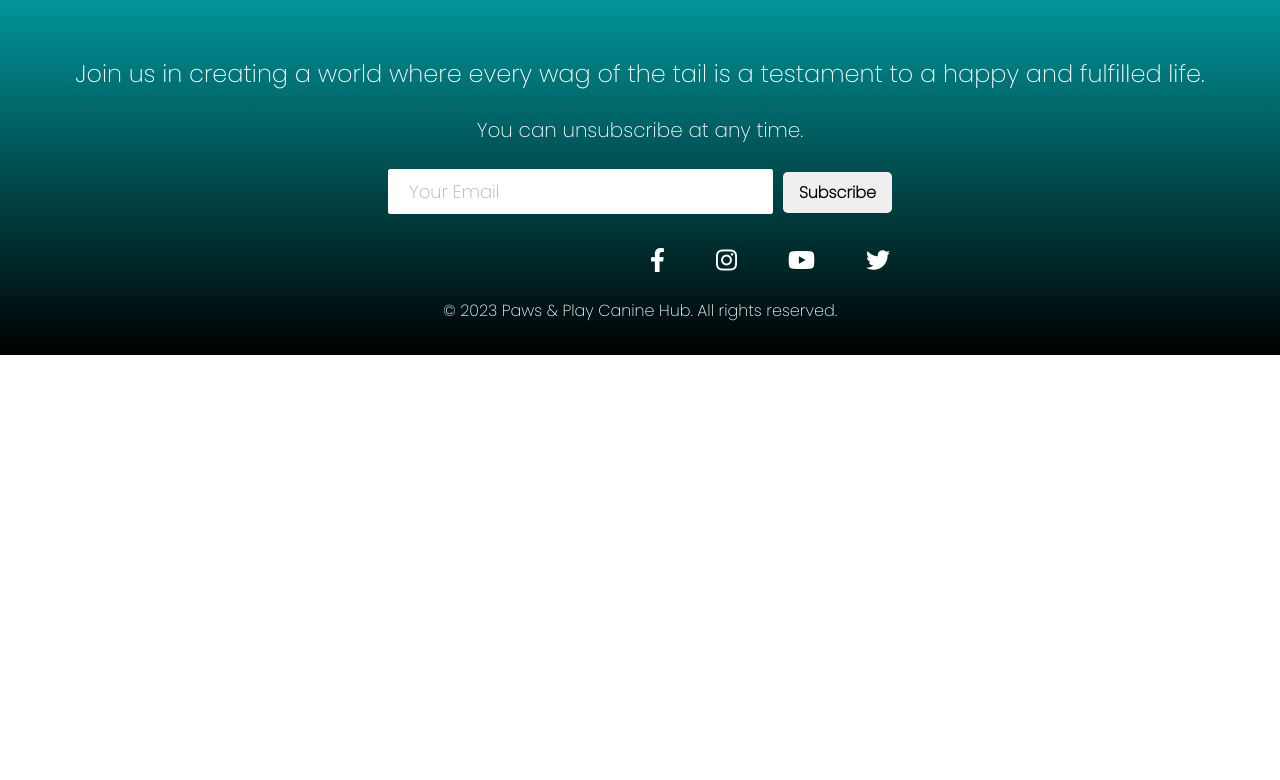
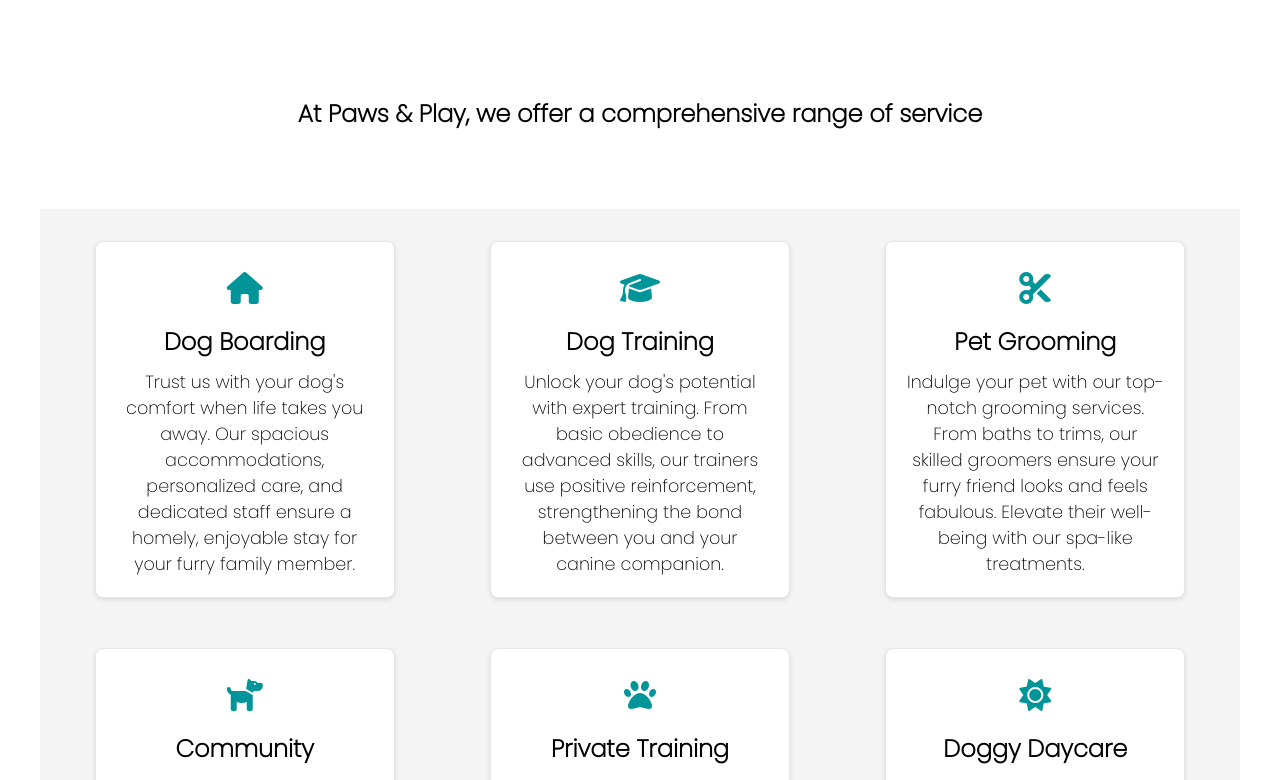
Before and after one commit to Merszi/ReactWebsite, a React (Create React App) app in the folder reactwebsite/: page /services in a window 1280 px wide. Shown: the part 560-1340 px from the top of the page. Before the commit the page ends 915 px from the top, so only its background shows below. Built offline with nearby package versions, Linux system fonts and the light colour scheme; the HTML template or start-up script is replaced by a standard one.

Commit message:
Services page

```diff
--- a/reactwebsite/src/components/AboutStyles.css
+++ b/reactwebsite/src/components/AboutStyles.css
@@ -5,6 +5,7 @@
 
 .about-container h1 {
     padding-bottom: 1rem;
+    font-size: 35px;
 }
 
 .about-container p {
--- /dev/null
+++ b/reactwebsite/src/components/OurService.css
@@ -0,0 +1,95 @@
+  .section {
+    max-width: 1200px;
+    margin: 2rem auto;
+    padding: 2rem;
+    background-color: #f4f4f4;
+    text-align: center;
+  }
+
+  .intro-section {
+    /*background-image: url('/dogpaw.jpg');*/
+    background-size: cover;
+    color: gray;
+    font-weight: 500;
+  }
+
+  h1 {
+    font-size: 3rem;
+    margin-bottom: 1rem;
+  }
+
+  p {
+    font-size: 1.1rem;
+  }
+
+  .effectText {
+    padding-bottom: 3rem;
+    margin-top: 100px;
+    font-weight: 900;
+    font-size: 1.5rem;
+    line-height: 1.2;
+    max-width: 800px;
+    margin-left: auto;
+    margin-right: auto;
+  }
+
+  @supports (-moz-appearance:none) {
+    .effectText {
+      font-size: 1.5rem !important;
+    }
+  }
+
+  .effectText h1,
+  .effectText p {
+    font-size: 1.5rem !important;
+  }
+/* Service Cards */
+.service-cards {
+    display: flex;
+    justify-content: space-around;
+    align-items: center;
+    gap: 50px;
+    flex-wrap: wrap;
+  }
+
+  .service-card {
+    background-color: #fff;
+    border: 1px solid #e5e5e5;
+    box-shadow: 0 2px 4px rgba(0, 0, 0, 0.1);
+    padding: 20px;
+    text-align: center;
+    border-radius: 8px;
+    max-width: 300px;
+  }
+
+  .service-card i {
+    font-size: 2rem;
+    margin: 10px 0;
+    color: #01959a;
+  }
+
+  .service-card h3 {
+    font-size: 1.5rem;
+    margin: 10px 0;
+  }
+
+  .service-card p {
+    font-size: 1.1rem;
+  }
+
+  @media (max-width: 768px) {
+    .service-cards {
+      flex-direction: column;
+    }
+
+    .service-card {
+      max-width: 100%;
+      margin: 10px 0;
+    }
+
+    .effectText {
+      max-width: 600px;
+      margin-left: auto;
+      margin-right: auto;
+    }
+  }
--- /dev/null
+++ b/reactwebsite/src/components/OurService.js
@@ -0,0 +1,57 @@
+import React from 'react';
+import './OurService.css';
+import TypeWriter from './TypeWriter';
+
+function ServicePage() {
+    const servicesData = [
+      {
+        title: "Dog Boarding",
+        description: "Trust us with your dog's comfort when life takes you away. Our spacious accommodations, personalized care, and dedicated staff ensure a homely, enjoyable stay for your furry family member.",
+        icon: "fas fa-home",
+      },
+      {
+        title: "Dog Training",
+        description: "Unlock your dog's potential with expert training. From basic obedience to advanced skills, our trainers use positive reinforcement, strengthening the bond between you and your canine companion.",
+        icon: "fas fa-graduation-cap",
+      },
+      {
+        title: "Pet Grooming",
+        description: "Indulge your pet with our top-notch grooming services. From baths to trims, our skilled groomers ensure your furry friend looks and feels fabulous. Elevate their well-being with our spa-like treatments.",
+        icon: "fas fa-cut",
+      },
+      {
+        title: "Community",
+        description: "Join our lively community! Attend events, workshops, and playdates to connect with fellow dog lovers. Share experiences and let your dog socialize in a safe, supervised environment.",
+        icon: "fas fa-dog",
+      },{
+        title: "Private Training",
+        description: "For personalized attention, opt for private training sessions tailored to your dog's needs. Address behavior issues, advanced training, or specific concerns in a one-on-one setting.",
+        icon: "fas fa-paw",
+      },{
+        title: "Doggy Daycare",
+        description: "Elevate your dog's day with our supervised care. Play, stimulation, and socializing guarantee a happy and tired pup. Enroll your furry friend for a joyful and secure experience.",
+        icon: "fas fa-sun",
+      },
+    ];
+
+    return (
+      <div className="Services">
+        <div className="effectText">
+            <TypeWriter text ={'  At Paws & Play, we offer a comprehensive range of services designed to meet the unique needs of every dog.'}/>
+        </div>
+        <section id="services" className="section services-section">
+            <div className="service-cards">
+              {servicesData.map((service, index) => (
+                <div className="service-card" key={index}>
+                  <i className={service.icon}></i>
+                  <h3>{service.title}</h3>
+                  <p>{service.description}</p>
+                </div>
+              ))}
+            </div>
+        </section>
+      </div>
+    );
+  }
+
+export default ServicePage;
--- /dev/null
+++ b/reactwebsite/src/components/TypeWriter.js
@@ -0,0 +1,26 @@
+import React, {useState, useEffect, useRef} from 'react';
+
+const TypeWriter = ({text}) => {
+    const index = useRef(0);
+    const [currentText, setCurrentText] = useState ('');
+    useEffect(() => {
+        index.current = 0;
+        setCurrentText('');
+    }, [text]);
+
+    useEffect(() => {
+        const timeoutId = setTimeout(() => {
+            setCurrentText((value) => value + text.charAt(index.current));
+            index.current += 1;
+        }, 100);
+        return () => {
+            clearTimeout(timeoutId);
+        }
+    }, [currentText, text]);
+
+    return (
+        <p>{currentText}</p>
+    );
+}
+
+export default TypeWriter;
--- a/reactwebsite/src/routes/Contact.js
+++ b/reactwebsite/src/routes/Contact.js
@@ -1,17 +1,9 @@
 import Navbar from "../components/Navbar";
-import Hero from "../components/Hero";
-import contactImg from "../images/imggol.avif";
 
 function Contact() {
     return(
         <>
         <Navbar />
-        <Hero
-            cName="hero-mid"
-            heroImg={contactImg}
-            title="Contact"
-            btnClass="hide"
-            />
        </>
      )
 }
--- a/reactwebsite/src/routes/Services.js
+++ b/reactwebsite/src/routes/Services.js
@@ -2,6 +2,7 @@ import Navbar from "../components/Navbar";
 import Hero from "../components/Hero";
 import ServicesImg from "../images/img4.avif";
 import Footer from "../components/Footer";
+import ServicePage from "../components/OurService";
 
 function Services() {
     return(
@@ -13,6 +14,7 @@ function Services() {
             title="Services"
             btnClass="hide"
             />
+        <ServicePage />
         <Footer />
        </>
      )
```
Also changed, not shown: reactwebsite/src/images/imggol.avif (deleted).
